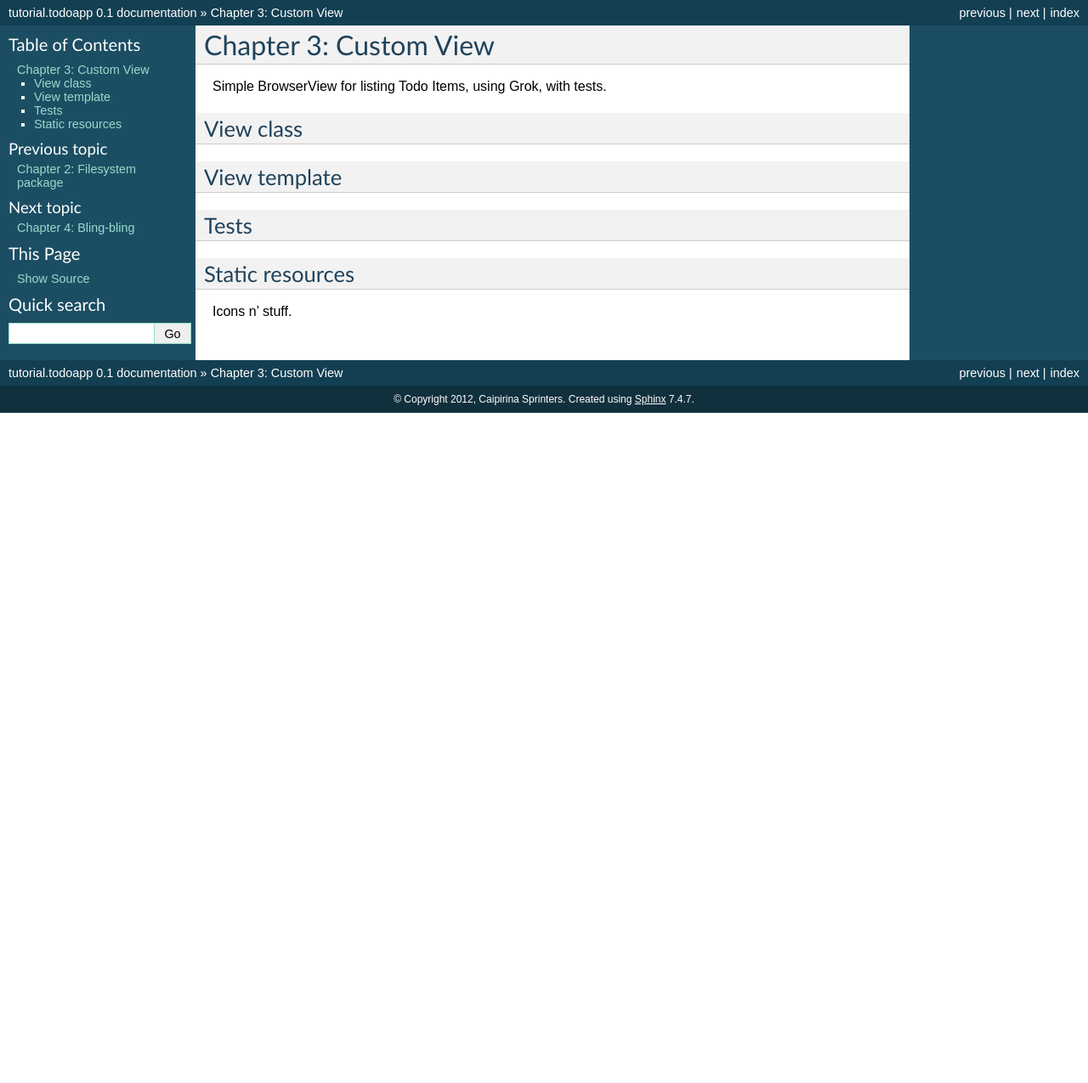
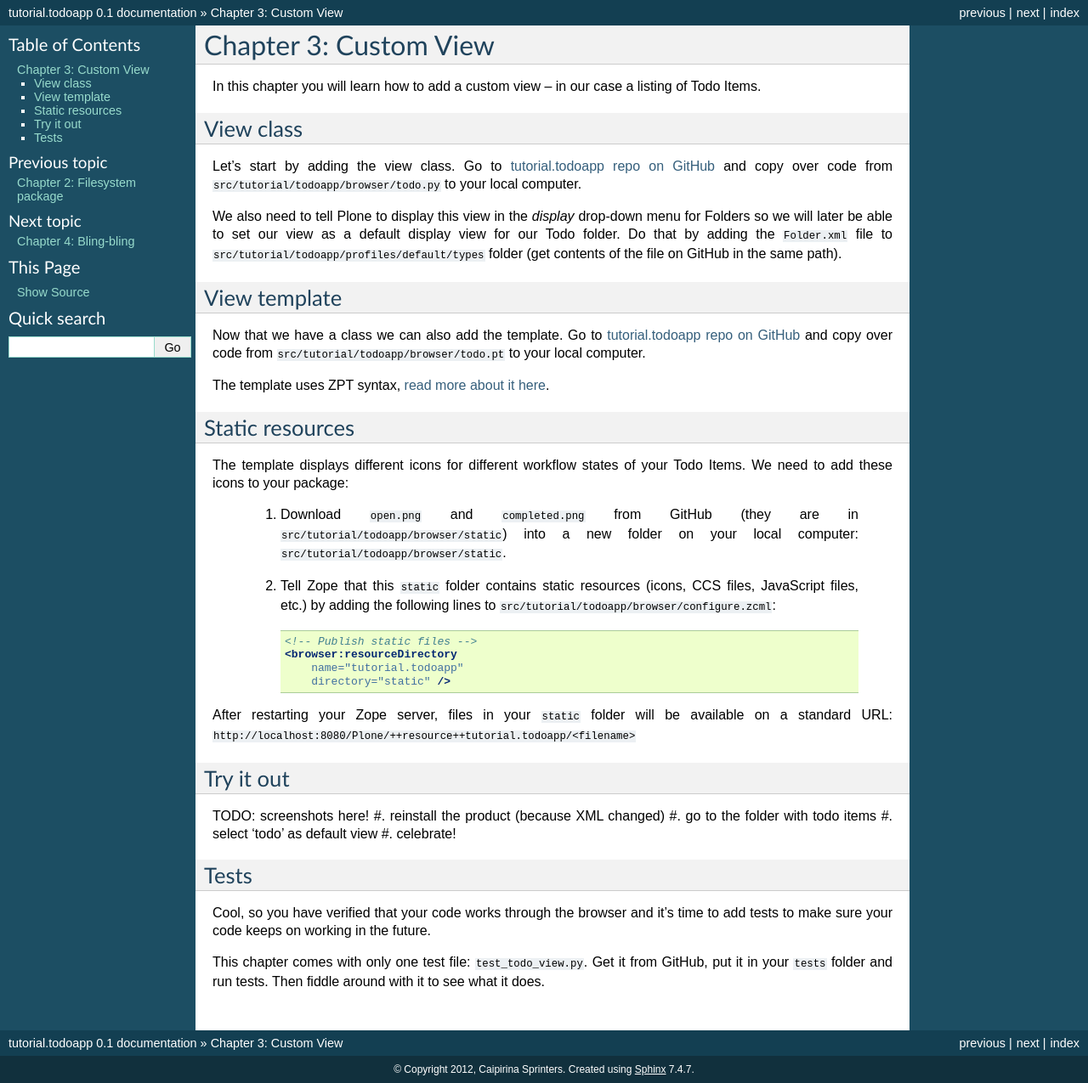
Before and after one commit to collective/tutorial.todoapp, a Sphinx documentation site: the page built from docs/chapter_3.rst, in a window 1280 px wide. Shown: the whole page at 85% size. Built offline with Sphinx 7.4.7, drawn with Linux system fonts in a browser that asks for light colours; pages that are not in the unit, such as notebooks, are missing from menus; before the commit the page ends 900 px from its top, so only the background shows below that.

Commit message:
text for chapter 3 and minor fixes in chapter 2

```diff
--- a/docs/chapter_2.rst
+++ b/docs/chapter_2.rst
@@ -88,8 +88,8 @@ but at least you try if your test runner works.
 
 Good, the next thing to do is to add tests. Go to `tutorial.todoapp repo on
 GitHub <https://github.com/collective/tutorial.todoapp/>`_
-and copy/paste (or download) all files in the ``tests`` folder to your lcoal
-``src/tutorial/todoapp/tests`` folder:
+and copy/paste (or download) all files from the ``src/tutorial/todoapp/tests``
+folder to your local ``src/tutorial/todoapp/tests`` folder:
 
 - **base.py**
 
--- a/docs/chapter_3.rst
+++ b/docs/chapter_3.rst
@@ -9,18 +9,73 @@
 Chapter 3: Custom View
 ======================
 
-Simple BrowserView for listing Todo Items, using Grok, with tests.
+In this chapter you will learn how to add a custom view -- in our case a listing
+of Todo Items.
 
 View class
 ==========
 
+Let's start by adding the view class. Go to `tutorial.todoapp repo on
+GitHub <https://github.com/collective/tutorial.todoapp/>`_ and copy over code
+from ``src/tutorial/todoapp/browser/todo.py`` to your local computer.
+
+We also need to tell Plone to display this view in the `display` drop-down menu
+for Folders so we will later be able to set our view as a default display view
+for our Todo folder. Do that by adding the ``Folder.xml`` file to
+``src/tutorial/todoapp/profiles/default/types`` folder (get contents of the file
+on GitHub in the same path).
+
 View template
 =============
+
+Now that we have a class we can also add the template. Go to `tutorial.todoapp
+repo on GitHub <https://github.com/collective/tutorial.todoapp/>`_ and copy over
+code from ``src/tutorial/todoapp/browser/todo.pt`` to your local computer.
+
+The template uses ZPT syntax, `read more about it here
+<http://wiki.zope.org/ZPT/TutorialPart1>`_.
+
+Static resources
+================
+
+The template displays different icons for different workflow states of your
+Todo Items. We need to add these icons to your package:
+
+    #. Download ``open.png`` and ``completed.png`` from GitHub (they are in
+       ``src/tutorial/todoapp/browser/static``) into a new folder on your local
+       computer: ``src/tutorial/todoapp/browser/static``.
+    #. Tell Zope that this ``static`` folder contains static resources (icons,
+       CCS files, JavaScript files, etc.) by adding the following lines to
+       ``src/tutorial/todoapp/browser/configure.zcml``:
+
+       .. code-block:: xml
+
+           <!-- Publish static files -->
+           <browser:resourceDirectory
+               name="tutorial.todoapp"
+               directory="static" />
+
+After restarting your Zope server, files in your ``static`` folder will be
+available on a standard URL:
+``http://localhost:8080/Plone/++resource++tutorial.todoapp/<filename>``
+
+
+Try it out
+==========
+
+TODO: screenshots here!
+#. reinstall the product (because XML changed)
+#. go to the folder with todo items
+#. select 'todo' as default view
+#. celebrate!
+
 
 Tests
 =====
 
-Static resources
-================
+Cool, so you have verified that your code works through the browser and it's
+time to add tests to make sure your code keeps on working in the future.
 
-Icons n' stuff.
+This chapter comes with only one test file: ``test_todo_view.py``. Get it from
+GitHub, put it in your ``tests`` folder and run tests. Then fiddle around with
+it to see what it does.
```
Also changed, not shown: other parts of docs/chapter_2.rst (+1 -1 lines), 1 other file.
